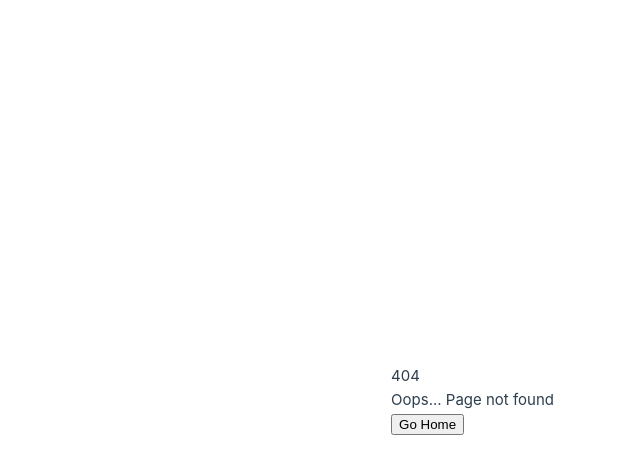
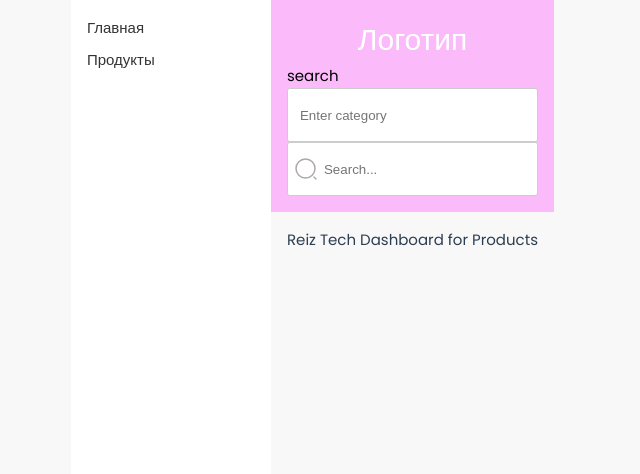
Before and after one commit to AlexanderStanevko/ReizTechVue3, a Vue app: page /products in a window 1280 px wide. Before the commit this address had no page. Shown: the top 474 px of the page, without its empty margins (86-726 px from the left). Built offline with nearby package versions, Linux system fonts and the light colour scheme.

Commit message:
Customize input component

```diff
--- a/src/assets/base.scss
+++ b/src/assets/base.scss
@@ -1,4 +1,5 @@
-/* color palette from <https://github.com/vuejs/theme> */
+@import url('https://fonts.googleapis.com/css2?family=Poppins:wght@400;500&family=Lato:wght@400;700&display=swap');
+
 :root {
   --vt-c-white: #ffffff;
   --vt-c-white-soft: #f8f8f8;
@@ -21,7 +22,6 @@
   --vt-c-text-dark-2: rgba(235, 235, 235, 0.64);
 }
 
-/* semantic color variables for this project */
 :root {
   --color-background: var(--vt-c-white);
   --color-background-soft: var(--vt-c-white-soft);
@@ -35,6 +35,7 @@
 
   --section-gap: 160px;
 }
+
 
 @media (prefers-color-scheme: dark) {
   :root {
@@ -50,6 +51,7 @@
   }
 }
 
+
 *,
 *::before,
 *::after {
@@ -61,24 +63,10 @@
 body {
   min-height: 100vh;
   color: var(--color-text);
-  background: var(--color-background);
-  transition:
-    color 0.5s,
-    background-color 0.5s;
+  background: var(--color-background-soft);
+  transition: color 0.5s, background-color 0.5s;
   line-height: 1.6;
-  font-family:
-    Inter,
-    -apple-system,
-    BlinkMacSystemFont,
-    'Segoe UI',
-    Roboto,
-    Oxygen,
-    Ubuntu,
-    Cantarell,
-    'Fira Sans',
-    'Droid Sans',
-    'Helvetica Neue',
-    sans-serif;
+  font-family: 'Poppins', sans-serif;
   font-size: 15px;
   text-rendering: optimizeLegibility;
   -webkit-font-smoothing: antialiased;
--- a/src/assets/main.scss
+++ b/src/assets/main.scss
@@ -1,4 +1,6 @@
+
 @import './base.scss';
+
 
 #app {
   max-width: 1280px;
--- /dev/null
+++ b/src/components/App/AppInput.vue
@@ -0,0 +1,182 @@
+<template>
+  <div class="input-container">
+    <label
+      v-if="label"
+      :for="uuid">
+      {{ label }}
+    </label>
+    <div
+      class="field-wrapper"
+      :class="{ 'is-focused': isFocused }"
+    >
+      <div
+        v-if="$slots.prepend"
+        class="prepend-icon"
+      >
+        <slot name="prepend"></slot>
+      </div>
+      <input
+        v-model="modelValueLocal"
+        class="field"
+        :id="uuid"
+        :placeholder="placeholder"
+        @focus="isFocused = true"
+        @blur="isFocused = false"
+        :style="{ 'padding-left': computePaddingLeft, 'padding-right': computePaddingRight }"
+      />
+      <div
+        v-if="clearable && modelValueLocal"
+        class="clear-icon"
+        @click="clearInput"
+      >
+        <slot name="clear">
+          <img
+            src="src/assets/svg/clear-icon.svg"
+            alt="Clear"
+          />
+        </slot>
+      </div>
+    </div>
+    <span
+      v-if="error"
+      class="error-message"
+    >
+      {{ error }}
+    </span>
+  </div>
+</template>
+
+<script lang="ts">
+import { defineComponent, computed, ref } from 'vue'
+import { UniqueID } from 'hooks/UniqueID'
+
+export default defineComponent({
+  name: 'AppInput',
+  props: {
+    label: {
+      type: String,
+      default: '',
+    },
+    placeholder: {
+      type: String,
+      default: '',
+    },
+    error: {
+      type: String,
+      default: '',
+    },
+    modelValue: {
+      type: [String, Number],
+      default: '',
+    },
+    clearable: {
+      type: Boolean,
+      default: false,
+    },
+  },
+  setup(props, { emit, slots }) {
+    const uuid = UniqueID().getID()
+    const isFocused = ref(false)
+    const modelValueLocal = computed({
+      get: () => props.modelValue,
+      set: (val) => emit('update:modelValue', val),
+    })
+
+    const clearInput = () => {
+      emit('update:modelValue', '')
+    }
+
+    const computePaddingLeft = computed(
+      () => (slots.prepend ? '36px' : '12px'),
+    )
+    const computePaddingRight = computed(
+      () => ((slots.append || (props.clearable && modelValueLocal.value)) ? '36px' : '12px'),
+    )
+
+    return {
+      modelValueLocal,
+      uuid,
+      isFocused,
+      clearInput,
+      computePaddingLeft,
+      computePaddingRight,
+    }
+  },
+})
+</script>
+
+<style lang="scss" scoped>
+.input-container {
+  display: flex;
+  flex-direction: column;
+  position: relative;
+  width: 100%;
+  font-family: inherit;
+}
+
+.field-wrapper {
+  display: flex;
+  align-items: center;
+  position: relative;
+  background-color: #fff;
+  border: 1px solid #ccc;
+  border-radius: 3px;
+  transition: border-color 0.2s ease-in-out;
+
+  &.is-focused {
+    border-color: #007bff;
+  }
+}
+
+.field {
+  flex-grow: 1;
+  height: 52px;
+  padding: 0 12px;
+  border: none;
+  border-radius: 3px;
+  transition: padding-left 0.2s ease-in-out, padding-right 0.2s ease-in-out;
+
+  &:focus {
+    outline: none;
+    border-color: #007bff;
+  }
+}
+
+.prepend-icon, .clear-icon {
+  display: flex;
+  align-items: center;
+  position: absolute;
+  height: 100%;
+  transition: opacity 0.2s ease-in-out;
+}
+
+.prepend-icon {
+  left: 0;
+  padding: 0 6px;
+}
+
+.clear-icon {
+  right: 0;
+  padding: 0 12px;
+  opacity: 0;
+  cursor: pointer;
+
+  &:hover {
+    opacity: 1;
+  }
+}
+
+.field-wrapper:hover .clear-icon {
+  opacity: 1;
+}
+
+.error-message {
+  color: #ff3860;
+  margin-top: 4px;
+  font-size: 14px;
+}
+label {
+  text-align: left;
+  color: #000;
+}
+</style>
--- /dev/null
+++ b/src/components/Main/MainHeader.vue
@@ -0,0 +1,52 @@
+<template>
+  <header class="main-header">
+    <h1>Логотип</h1>
+    <AppInput
+      v-model="searchValue"
+      placeholder="Enter category"
+      label="search"
+      type="search"
+    />
+
+    <AppInput
+      v-model="searchValue"
+      clearable
+      placeholder="Search..."
+    >
+      <template #prepend>
+        <img
+          src="src/assets/svg/search-normal.svg"
+          alt="Prepend Icon"
+        >
+      </template>
+   </AppInput>
+  </header>
+</template>
+
+<script lang="ts">
+import { defineComponent, ref } from 'vue'
+import AppInput from 'components/App/AppInput.vue'
+
+export default defineComponent({
+  name: 'MainHeader',
+  components: {
+    AppInput,
+  },
+  setup() {
+    const searchValue = ref('')
+
+    return {
+      searchValue,
+    }
+  },
+})
+</script>
+
+<style lang="scss" scoped>
+.main-header {
+  background-color: #f8f8;
+  color: #fff;
+  padding: 1rem;
+  text-align: center;
+}
+</style>
--- /dev/null
+++ b/src/components/Main/MainSidebar.vue
@@ -0,0 +1,49 @@
+<template>
+  <aside class="sidebar">
+    <nav>
+      <ul>
+        <li><router-link to="/">Главная</router-link></li>
+        <li><router-link to="/products">Продукты</router-link></li>
+        <!-- Добавьте дополнительные пункты меню здесь -->
+      </ul>
+    </nav>
+  </aside>
+</template>
+
+<script lang="ts">
+import { defineComponent } from 'vue'
+
+export default defineComponent({
+  name: 'MainSidebar',
+  setup() {
+    // Логика для боковой панели, если она вам нужна
+  },
+})
+</script>
+
+<style lang="scss" scoped>
+.sidebar {
+  background-color: #fff;
+  width: 200px; // Или используйте проценты/вьюпорты для адаптивности
+  padding: 1rem;
+
+  ul {
+    list-style: none;
+    padding: 0;
+    margin: 0;
+
+    li {
+      margin-bottom: 0.5rem;
+    }
+
+    a {
+      text-decoration: none;
+      color: #333;
+
+      &:hover {
+        color: #000;
+      }
+    }
+  }
+}
+</style>
--- /dev/null
+++ b/src/hooks/UniqueID.ts
@@ -0,0 +1,12 @@
+let UUID = 1
+
+export const UniqueID = () => {
+  const getID = () => {
+    UUID += 1
+    return UUID
+  }
+
+  return {
+    getID,
+  }
+}
--- /dev/null
+++ b/src/layouts/MainLayout.vue
@@ -0,0 +1,46 @@
+<template>
+  <div class="main-layout">
+    <MainSidebar />
+    <div class="right-section">
+      <MainHeader />
+      <main class="main-content">
+        <RouterView />
+      </main>
+    </div>
+  </div>
+</template>
+
+<script lang="ts">
+import { defineComponent } from 'vue'
+import MainHeader from 'components/main/MainHeader.vue'
+import MainSidebar from 'components/main/MainSidebar.vue'
+
+export default defineComponent({
+  name: 'MainLayout',
+  components: {
+    MainHeader,
+    MainSidebar,
+  },
+  setup() {
+  },
+})
+</script>
+
+<style lang="scss" scoped>
+.main-layout {
+  display: flex;
+  height: 100vh;
+}
+
+.right-section {
+  flex-grow: 1;
+  display: flex;
+  flex-direction: column;
+}
+
+.main-content {
+  flex-grow: 1;
+  overflow-y: auto;
+  padding: 1rem;
+}
+</style>
--- a/src/pages/HomePage.vue
+++ b/src/pages/ProductsPage.vue
@@ -1,6 +1,6 @@
 <template>
   <main>
-    Reiz Tech Dashboard
+    Reiz Tech Dashboard for Products
   </main>
 </template>
 
@@ -10,7 +10,7 @@ import {
 } from 'vue'
 
 export default defineComponent({
-  name: 'HomePage',
+  name: 'ProductsPage',
   setup() {
   },
 })
--- a/src/router/index.ts
+++ b/src/router/index.ts
@@ -5,8 +5,18 @@ const router = createRouter({
   routes: [
     {
       path: '/',
-      name: 'home',
-      component: () => import('pages/HomePage.vue'),
+      redirect: '/products',
+    },
+    {
+      path: '/products',
+      component: () => import('layouts/MainLayout.vue'),
+      children: [
+        {
+          path: '',
+          name: 'ProductsPage',
+          component: () => import('pages/ProductsPage.vue'),
+        },
+      ],
     },
 
     {
--- a/tsconfig.app.json
+++ b/tsconfig.app.json
@@ -33,6 +33,9 @@
       "pages/*": [
         "src/pages/*"
       ],
+      "layouts/*": [
+        "src/layouts/*"
+      ],
       "router/*": [
         "src/router/*"
       ],
@@ -41,6 +44,9 @@
       ],
       "utils/*": [
         "src/utils/*"
+      ],
+      "hooks/*": [
+        "src/hooks/*"
       ]
     }
   }
--- a/vite.config.ts
+++ b/vite.config.ts
@@ -19,9 +19,11 @@ export default defineConfig({
       components: fileURLToPath(new URL('./src/components', import.meta.url)),
       types: fileURLToPath(new URL('./src/types', import.meta.url)),
       pages: fileURLToPath(new URL('./src/pages', import.meta.url)),
+      layouts: fileURLToPath(new URL('./src/layouts', import.meta.url)),
       router: fileURLToPath(new URL('./src/router', import.meta.url)),
       stores: fileURLToPath(new URL('./src/stores', import.meta.url)),
       utils: fileURLToPath(new URL('./src/utils', import.meta.url)),
+      hooks: fileURLToPath(new URL('./src/hooks', import.meta.url)),
     },
   },
 })
```
Also changed, not shown: src/assets/svg/clear-icon.svg (added), src/assets/svg/search-normal.svg (added), src/components/App/AppCheckbox.vue (added).
